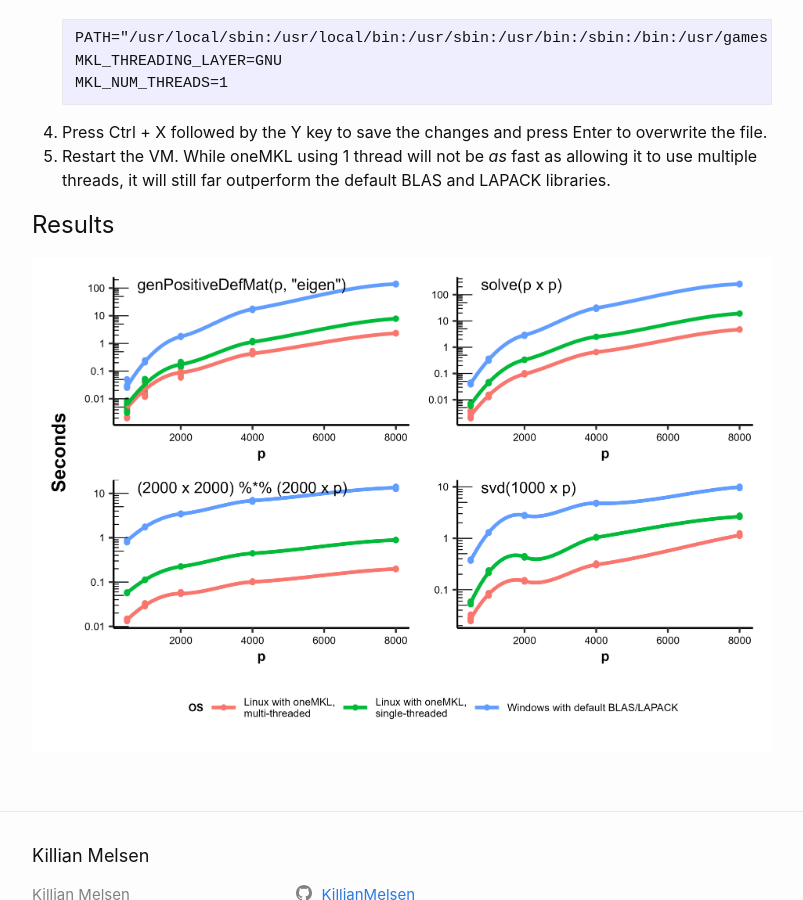
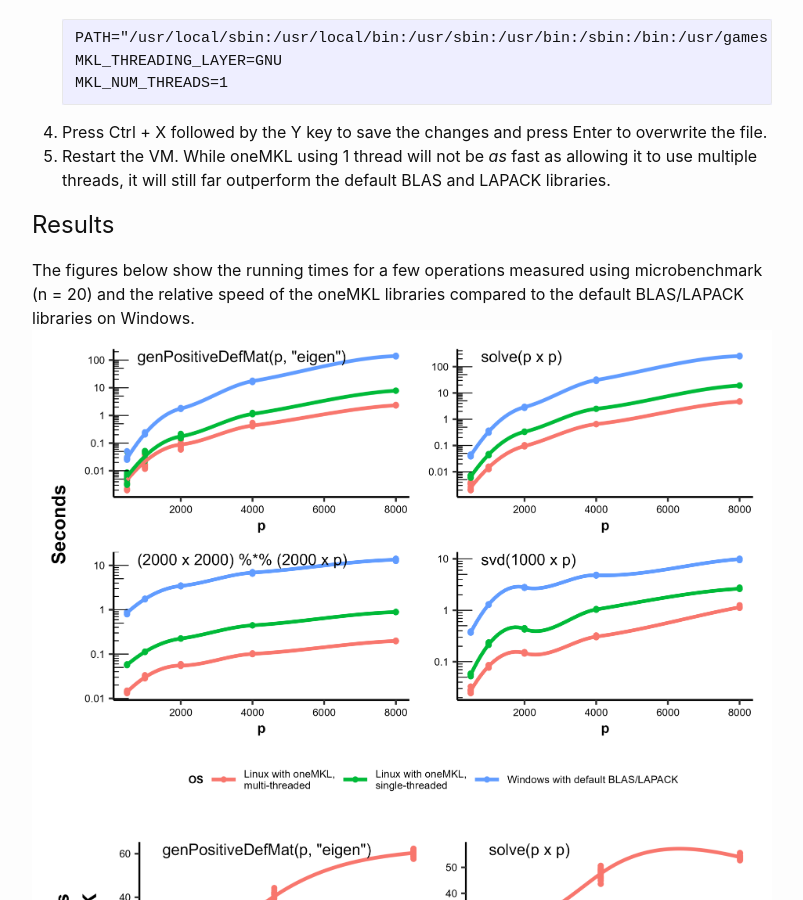
Before and after one commit to KillianMelsen/killianmelsen.github.io, a Jekyll site: the page built from docs/_posts/2023-03-28-Accelerating R using oneMKL.markdown, in a window 1280 px wide and 900 px high, scrolled down 4719 px. Shown: the whole window, without its empty margins (238-1041 px from the left). Built offline with Jekyll 4.4.1, drawn with Linux system fonts in a browser that asks for light colours.

Commit message:
Update 2023-03-28-Accelerating R using oneMKL.markdown

```diff
--- a/docs/_posts/2023-03-28-Accelerating R using oneMKL.markdown
+++ b/docs/_posts/2023-03-28-Accelerating R using oneMKL.markdown
@@ -177,4 +177,6 @@ While the default BLAS and LAPACK libraries are single-threaded, oneMKL can make
 5.  Restart the VM. While oneMKL using 1 thread will not be *as* fast as allowing it to use multiple threads, it will still far outperform the default BLAS and LAPACK libraries.
 
 # Results
+The figures below show the running times for a few operations measured using microbenchmark (n = 20) and the relative speed of the oneMKL libraries compared to the default BLAS/LAPACK libraries on Windows.
 ![Computational times for some operations](/assets/all_log.png)
+![Relative speed](/assets/all_relative.png)
```
